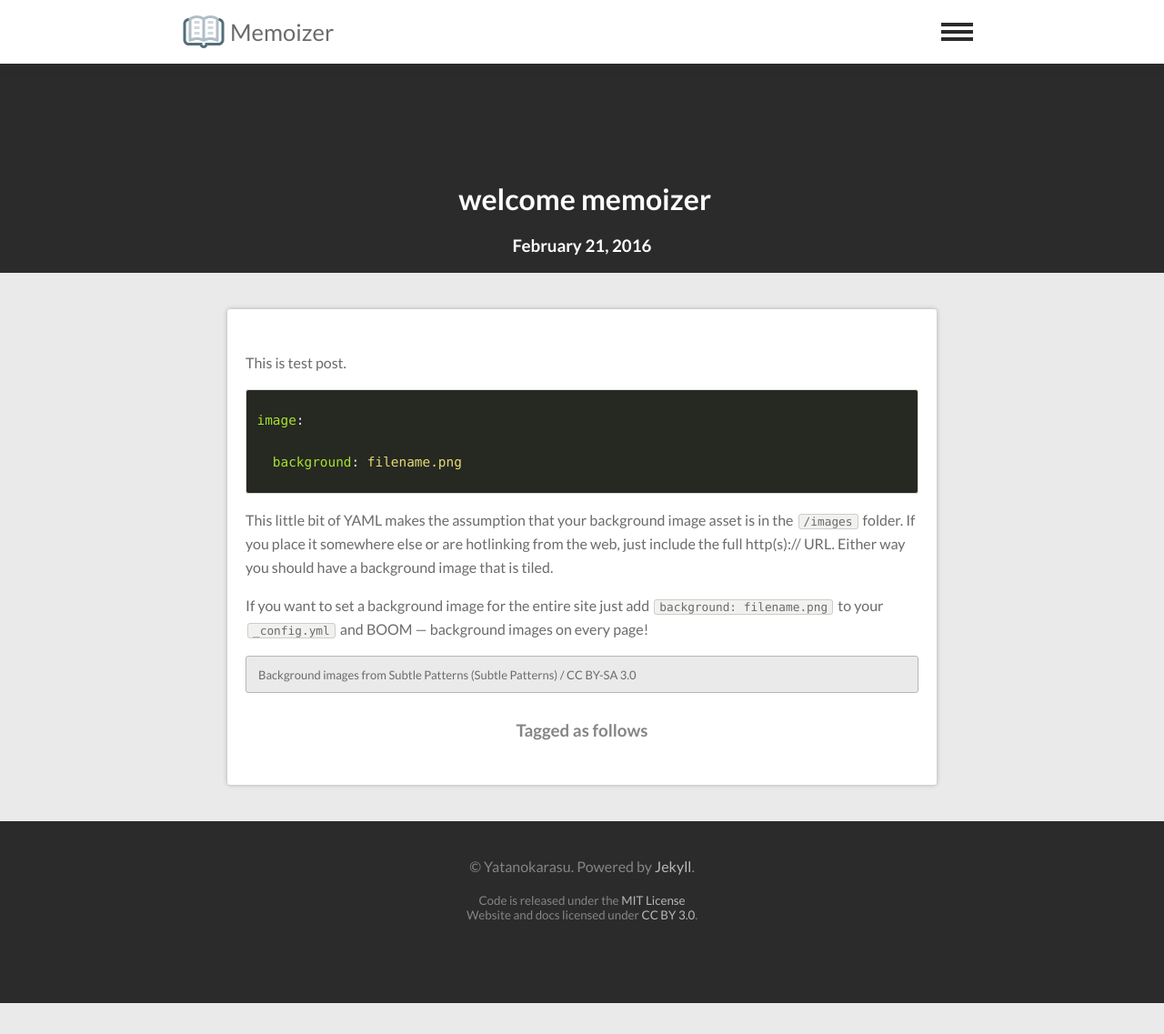
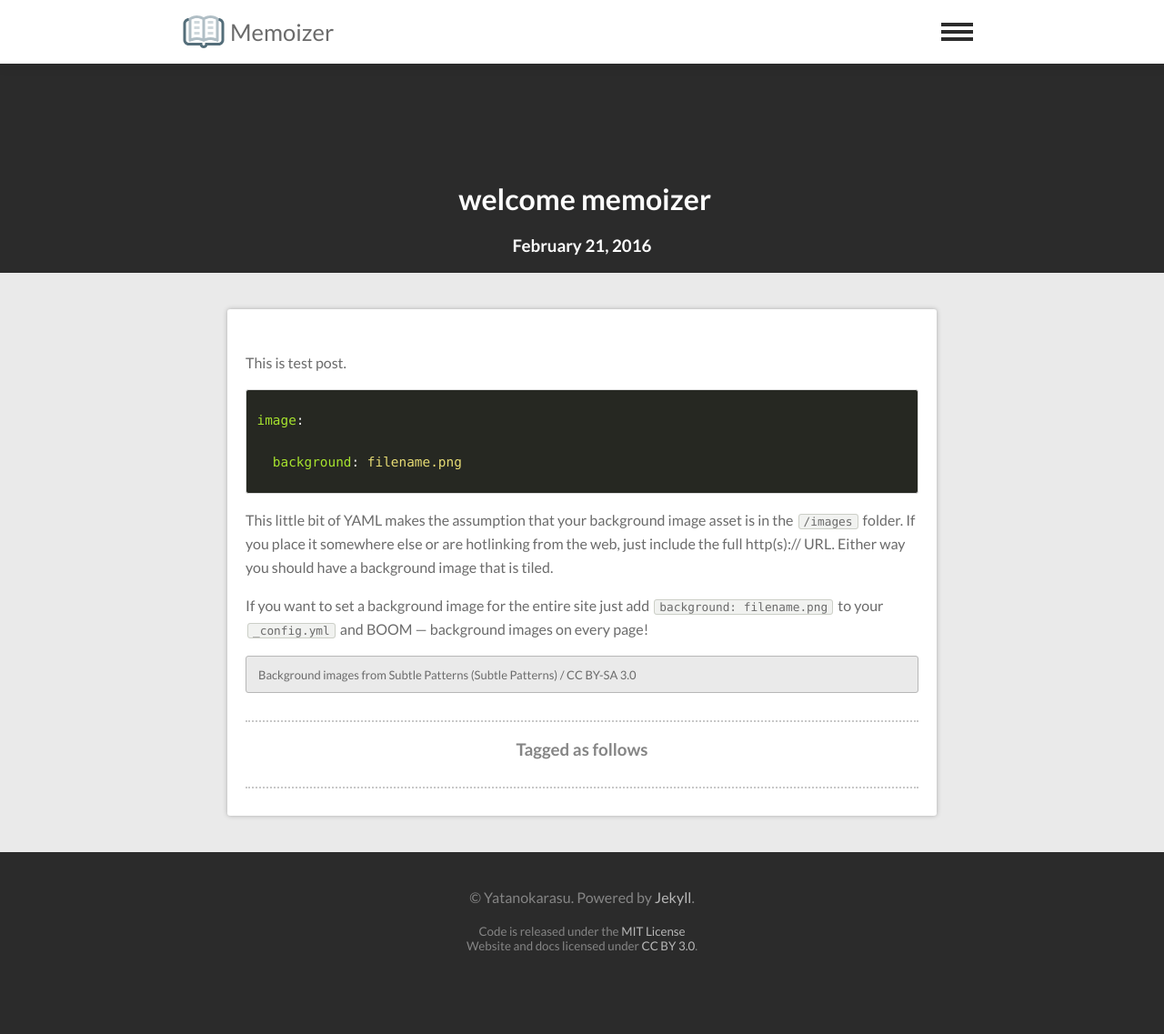
Before and after one commit to yatanokarasu/yatanokarasu.github.io, a Jekyll site: the page built from _posts/2016-02-21-welcome.md, in a window 1280 px wide and 1137 px high. Shown: the whole window at 91% size. Built offline with Jekyll 4.4.1, drawn with Linux system fonts in a browser that asks for light colours; some web fonts are replaced.

Commit message:
Add related post div.
Signed-off-by: yatanokarasu <sync.outerphase@gmail.com>

```diff
--- a/_layouts/post.html
+++ b/_layouts/post.html
@@ -8,8 +8,14 @@
     {{ content }}
   </section>
   <footer class="contents-footer">
-    <h3>Tagged as follows</h3>
-    <span class="tags">{% for tag in page.tags %}<a href="{{ site.url }}/tags#{{ tag }}" title="Pages tagged {{ tag }}" class="tag"><span>{{ tag }}</span></a>{% unless forloop.last %}{% endunless %}{% endfor %}</span>
+    <div class="related-tags">
+      <h3>Tagged as follows</h3>
+      <span class="tags">{% for tag in page.tags %}<a href="{{ site.url }}/tags#{{ tag }}" title="Pages tagged {{ tag }}" class="tag"><span>{{ tag }}</span></a>{% unless forloop.last %}{% endunless %}{% endfor %}</span>
+    </div>
+    <div class="around-posts">
+      <div class="previous-post"></div>
+      <div class="next-post"></div>
+    </div>
   </footer>
 </article>
 
--- a/_scss/_form.scss
+++ b/_scss/_form.scss
@@ -297,10 +297,15 @@
 }
 
 
-.contents-footer {
-    text-align:                 center;
+.contents-footer > div {
+    border-top:                 2px dotted lighten($base-color, 60);
 
     margin-top:                 30px;
+}
+
+
+.related-tags {
+    text-align:                 center;
 }
 
 
```
